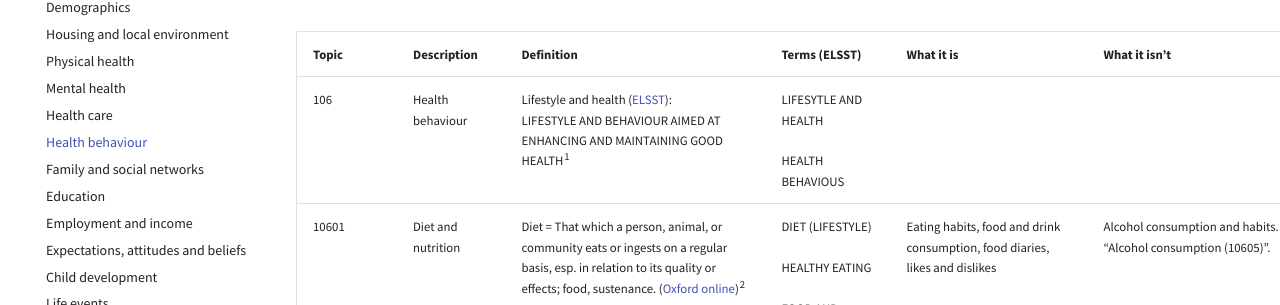
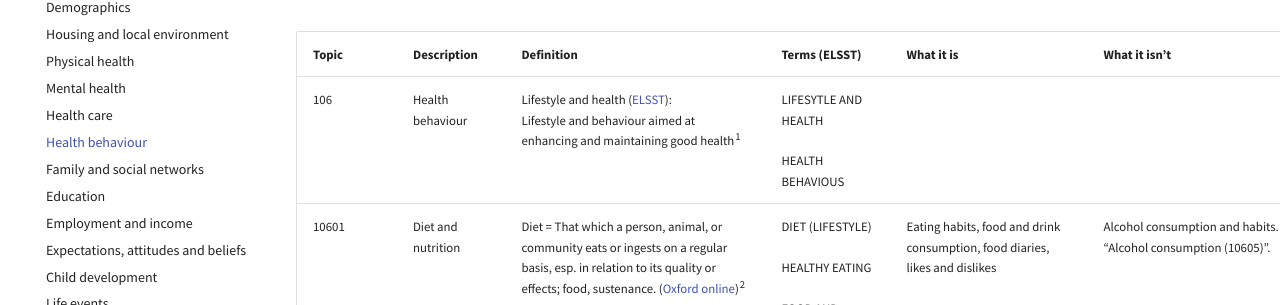
Before and after one commit to CLOSER-Cohorts/closer-vocabulary-2026, an MkDocs documentation site: the page built from docs/health-behaviour.md, in a window 1280 px wide and 900 px high. Shown: the part 173-478 px from the top of the window. Built offline with MkDocs 1.6.1 and Material for MkDocs 9.7.7, drawn with Linux system fonts in a browser that asks for light colours.

```diff
--- a/docs/health-behaviour.md
+++ b/docs/health-behaviour.md
@@ -2,7 +2,7 @@
 
 | **Topic** | **Description** | **Definition** | **Terms (ELSST)** | **What it is** | **What it isn’t** | **Examples** | **Changes** |
 | --- | --- | --- | --- | --- | --- | --- | --- |
-| 106 | Health behaviour | Lifestyle and health ([ELSST](https://thesauri.cessda.eu/elsst-6/en/page/79494220-f29e-49ad-917e-a546892af51e)):  <br>LIFESTYLE AND BEHAVIOUR AIMED AT ENHANCING AND MAINTAINING GOOD HEALTH<sup>1</sup> | LIFESYTLE AND HEALTH<br><br>HEALTH BEHAVIOUS |     |     |     |     |
+| 106 | Health behaviour | Lifestyle and health ([ELSST](https://thesauri.cessda.eu/elsst-6/en/page/79494220-f29e-49ad-917e-a546892af51e)):  <br>Lifestyle and behaviour aimed at enhancing and maintaining good health<sup>1</sup> | LIFESYTLE AND HEALTH<br><br>HEALTH BEHAVIOUS |     |     |     |     |
 | 10601 | Diet and nutrition | Diet = That which a person, animal, or community eats or ingests on a regular basis, esp. in relation to its quality or effects; food, sustenance. ([Oxford online](https://www.oed.com/dictionary/diet_n1?tab=meaning_and_use#6743622))<sup>2</sup><br><br>Nutrition = The action or process of supplying, or of receiving, nourishment or food. ([Oxford online](https://www.oed.com/dictionary/nutrition_n?tab=meaning_and_use&tl=true#33992694))<sup>3</sup> | DIET (LIFESTYLE)<br><br>HEALTHY EATING<br><br>FOOD AND NUTRITION<br><br>EATING  <br>NUTRITION | Eating habits, food and drink consumption, food diaries, likes and dislikes | Alcohol consumption and habits. Tag to “Alcohol consumption (10605)”. | How often do you eat meals containing meat (not fish or poultry)?<br><br>On days when he has chocolate or chocolate bars (e.g. Mars bars, bag of buttons): What size bar/packet does he have?<br><br>Do you eat everything you have been given? |     |
 | 10602 | Physical activity | Any bodily movement produced by contraction of skeletal muscle that increases energy expenditure above the basal level. ([APA](https://dictionary.apa.org/physical-activity))<sup>4</sup> | EXERCISE (PHYSICAL ACTIVITY)<br><br>KEEP FIT MOVEMENTS<br><br>TRAINING (PHYSICAL FITNESS) | Physical movement - not restricted to structured exercise training |     | Getting about in the PAST WEEK. On average, for how many minutes did you pedal cycle? on each weekday<br><br>On average, how many HOURS A WEEK do you spend: Sitting at home e.g. watching TV, sewing, at desk (please specify)<br><br>During your non-working time (including going to and from work) for how long are you usually ... Very active each week? ... hours ... mins |     |
 | 10603 | Sleep | A circadian state characterized by partial or total suspension of consciousness, voluntary muscle inhibition, and relative insensitivity to stimulation. ([APA](https://dictionary.apa.org/sleep))<sup>5</sup> | SLEEP<br><br>SLEEP DISORDERS<br><br>INSOMNIA | Sleep, sleeping habits, sleep disorders |     | On a weekend day At what time do you normally get up?<br><br>Does your teenager have any present or past sleeping difficulty?<br><br>Does the child sleep on her own most nights or does she share a bed or cot? When she wakes in the morning from her night sleep |     |
```
